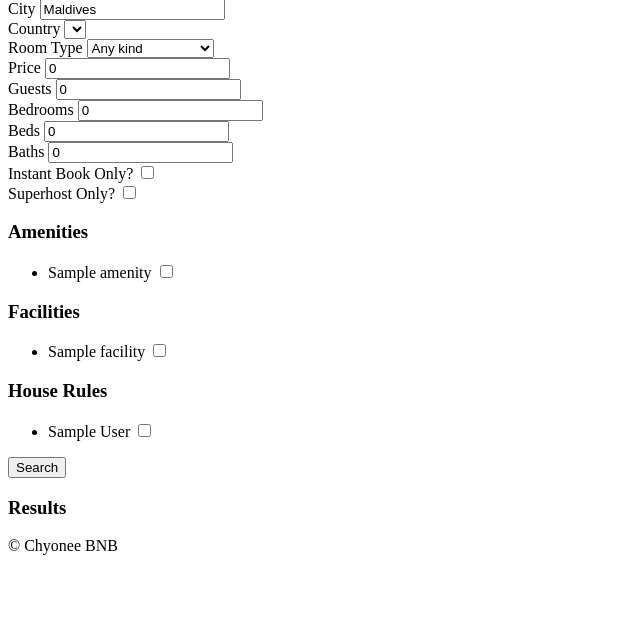
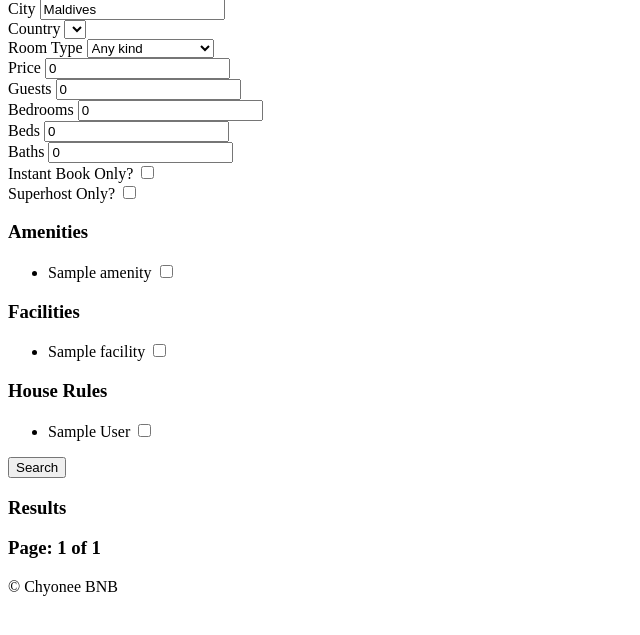
Before and after one commit to chyoni/airbnb-2022, a Django app: page /rooms/search/ in a window 1280 px wide. Shown: the part 88-723 px from the top of the page, without its empty margins (0-640 px from the left). Run offline with Django 4.2, Linux system fonts and the light colour scheme; tables that the repository leaves empty hold one stand-in row (values such as "Sample post"); lists and menus that the app fills with data are empty.

Commit message:
#60 Search views done

```diff
--- a/rooms/views.py
+++ b/rooms/views.py
@@ -127,7 +127,13 @@ def search(request):
             filter_house_rules.append(int(s_ame))
         filter_args["house_rules__pk__in"] = filter_house_rules
 
-    rooms = models.Room.objects.filter(**filter_args)
+    qs = models.Room.objects.filter(**filter_args).order_by("-created")
+
+    paginator = Paginator(qs, 10, orphans=5)
+
+    page = request.GET.get("page", 1)
+
+    rooms = paginator.get_page(page)
 
     return render(
         request,
--- a/templates/rooms/search.html
+++ b/templates/rooms/search.html
@@ -119,4 +119,16 @@
         <h4>{{room.name}}</h4>
     {% endfor %}
 
+    <h3>
+        {% if rooms.has_previous %}
+        <a href="?page={{rooms.number|add:-1}}">&larr;</a>
+        {% endif %}
+
+        Page: {{rooms.number}} of {{rooms.paginator.num_pages}}
+
+        {% if rooms.has_next %}
+        <a href="?page={{rooms.number|add:1}}">&rarr;</a>
+        {% endif %}
+    </h3>
+
 {% endblock content %}
```
Also changed, not shown: README.md.
